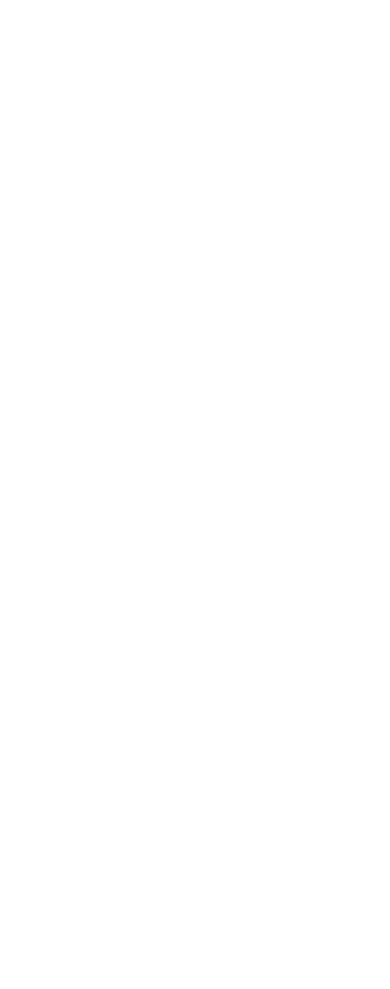
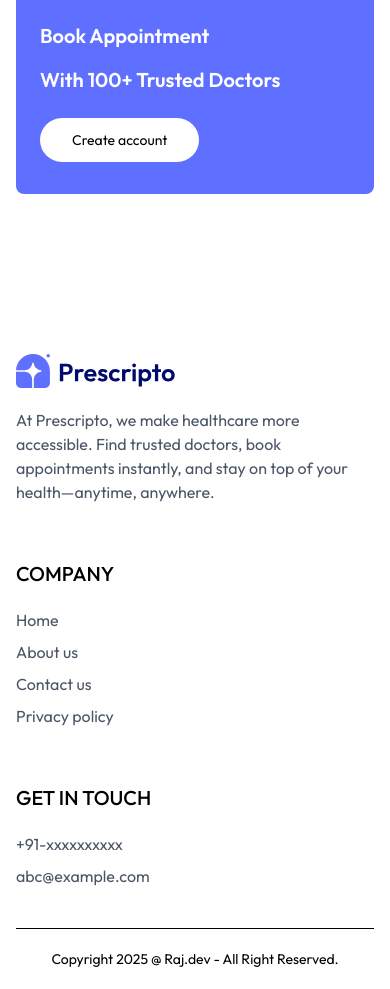
Before and after one commit to UnknownRG/prescripto, a React (Vite) app in the folder frontend/: page / in a window 390 px wide. Shown: the part 5965-6954 px from the top of the page. Before the commit the page ends 5996 px from the top, so only its background shows below. Built offline with nearby package versions, Linux system fonts and the light colour scheme.

Commit message:
add banner and footer components with responsive layout and content

```diff
--- a/frontend/src/App.jsx
+++ b/frontend/src/App.jsx
@@ -9,6 +9,7 @@
 import MyAppointments from './pages/MyAppointments'
 import Appointment from './pages/Appointment'
 import Navbar from './components/Navbar'
+import Footer from './components/Footer'
 
 const App = () => {
   return (
@@ -25,6 +26,7 @@
       <Route path='/my-appointments' element= {<MyAppointments/>} />
       <Route path='/appointment/:docId' element= {<Appointment/>} />
     </Routes>
+    <Footer />
     </div>
   )
 }
--- /dev/null
+++ b/frontend/src/components/Banner.jsx
@@ -0,0 +1,25 @@
+import React from 'react'
+import { assets } from '../assets/assets'
+import {useNavigate} from 'react-router-dom'
+const Banner = () => {
+    const navigate = useNavigate();
+  return (
+    <div className='flex bg-[#5f6FFF] rounded-lg px-6 sm:px-10 md:px-14 lg:px-12 my-20 md:mx-10'>
+        {/* ----- Left Side -------- */}
+        <div className='flex-1 py-8 sm:py-10 md:py-16 lg:py-24 lg:pl-5'>
+            <div className='text-xl sm:text-2xl md:text-3xl lg:text-5xl font-semibold text-white'>
+                <p>Book Appointment</p>
+                <p className='mt-4'>With 100+ Trusted Doctors</p>
+            </div>
+            <button onClick={() =>{ navigate('/login');scrollTo(0,0)}} className='bg-white text-sm sm:text-base texgra600 px-8 py-3 rounded-full mt-6 hover:scale-105 transition-all'>Create account</button>
+        </div>
+
+        {/* Right Side */}
+        <div className='hidden md:block md:w-1/2 lg:w-[370px] relative'>
+            <img className='w-full absolute bottom-0 right-0 max-w-md' src={assets.appointment_img} alt="" />
+        </div>
+    </div>
+  )
+}
+
+export default Banner
--- /dev/null
+++ b/frontend/src/components/Footer.jsx
@@ -0,0 +1,45 @@
+import React from 'react'
+import { assets } from '../assets/assets'
+
+const Footer = () => {
+  return (
+    <div className='md:mx-10'>
+        <div className='flex flex-col sm:grid grid-cols-[3fr_1fr_1fr] gap-14 my-10 mt-40 text-small'>
+            {/* Left Section */}
+        <div>
+            <img src={assets.logo} className='mb-5 w-40' alt="" />
+            <p className='w-full md:w-2/3 text-gray-600 leading-6'>At Prescripto, we make healthcare more accessible. Find trusted doctors, book appointments instantly, and stay on top of your health—anytime, anywhere.</p>
+        </div>
+
+        {/* Center Section */}
+        <div>
+            <p className='text-xl font-medium mb-5'>COMPANY</p>
+            <ul className='flex flex-col gap-2 text-gray-600'>
+                <li>Home</li>
+                <li>About us</li>
+                <li>Contact us</li>
+                <li>Privacy policy</li>
+            </ul>
+        </div>
+
+        {/* Right Section */}
+        <div>
+            <p className='text-xl font-medium mb-5'>GET IN TOUCH</p>
+            <ul className='flex flex-col gap-2 text-gray-600'>
+                    <li>+91-xxxxxxxxxx</li>
+                    <li>abc@example.com</li>
+            </ul>
+        </div>
+
+        </div>
+        {/* -----Copyright Text -------- */}
+        <div>
+            <hr />
+            <p className='py-5 text-sm text-center'>Copyright 2025 @ Raj.dev - All Right Reserved.</p>
+        </div>
+
+    </div>
+  )
+}
+
+export default Footer
--- a/frontend/src/index.css
+++ b/frontend/src/index.css
@@ -1,9 +1,20 @@
+@import url('https://fonts.googleapis.com/css2?family=Outfit:wght@100..900&family=Ubuntu+Mono&family=Varela+Round&display=swap');
+@config "../tailwind.config.js";
 @import "tailwindcss";
+
+*{
+    font-family: Outfit;
+}
 
 .active hr{
     @apply block
 }
 
 ::-webkit-scrollbar{
-    @apply hidden;
+    @apply hidden
 }
+@media (max-width: 740px){
+    .active p{
+        @apply text-white bg-[#5f6FFF]
+    }
+}
--- a/frontend/src/pages/Home.jsx
+++ b/frontend/src/pages/Home.jsx
@@ -2,6 +2,7 @@
 import Header from '../components/Header'
 import SpecialityMenu from '../components/SpecialityMenu'
 import TopDoctors from '../components/TopDoctors'
+import Banner from '../components/Banner'
 
 function Home() {
   return (
@@ -9,6 +10,7 @@
       <Header />
       <SpecialityMenu />
       <TopDoctors />
+      <Banner />
     </div>
   )
 }
--- a/frontend/tailwind.config.js
+++ b/frontend/tailwind.config.js
@@ -1,16 +1,14 @@
-/** @type {import('tailwindcss').Config} */
-export default {
-    content: [
-      "./index.html",
-      "./src/**/*.{js,ts,jsx,tsx}"
-    ],
+// tailwind.config.js
+module.exports = {
+  darkMode: 'class',
+content: ["./src/**/*.{js,jsx,ts,tsx}"],
 theme: {
   extend: {
     colors: {
-          primary: '#5f6FFF', // 🎨 your custom primary color
+      primary: "#1fb6ff",
     },
     gridTemplateColumns:{
-          'auto' : 'repeat(auto-fill,minmax(200px,1fr))'
+      'auto': 'repeat(auto-fill, minmax(200px, 1fr))'
     }
   },
 },
```
Lines whose indentation alone changed are shown as unchanged.
